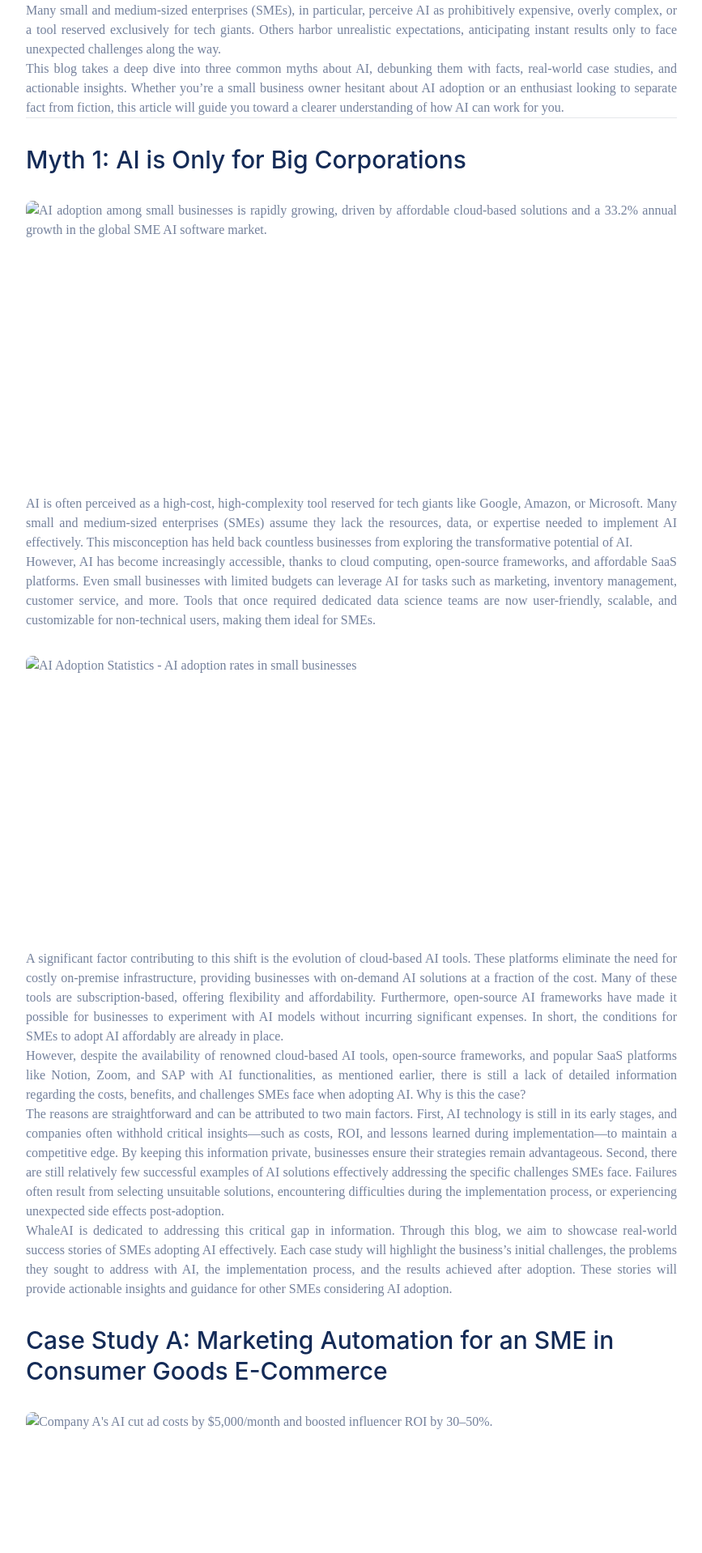
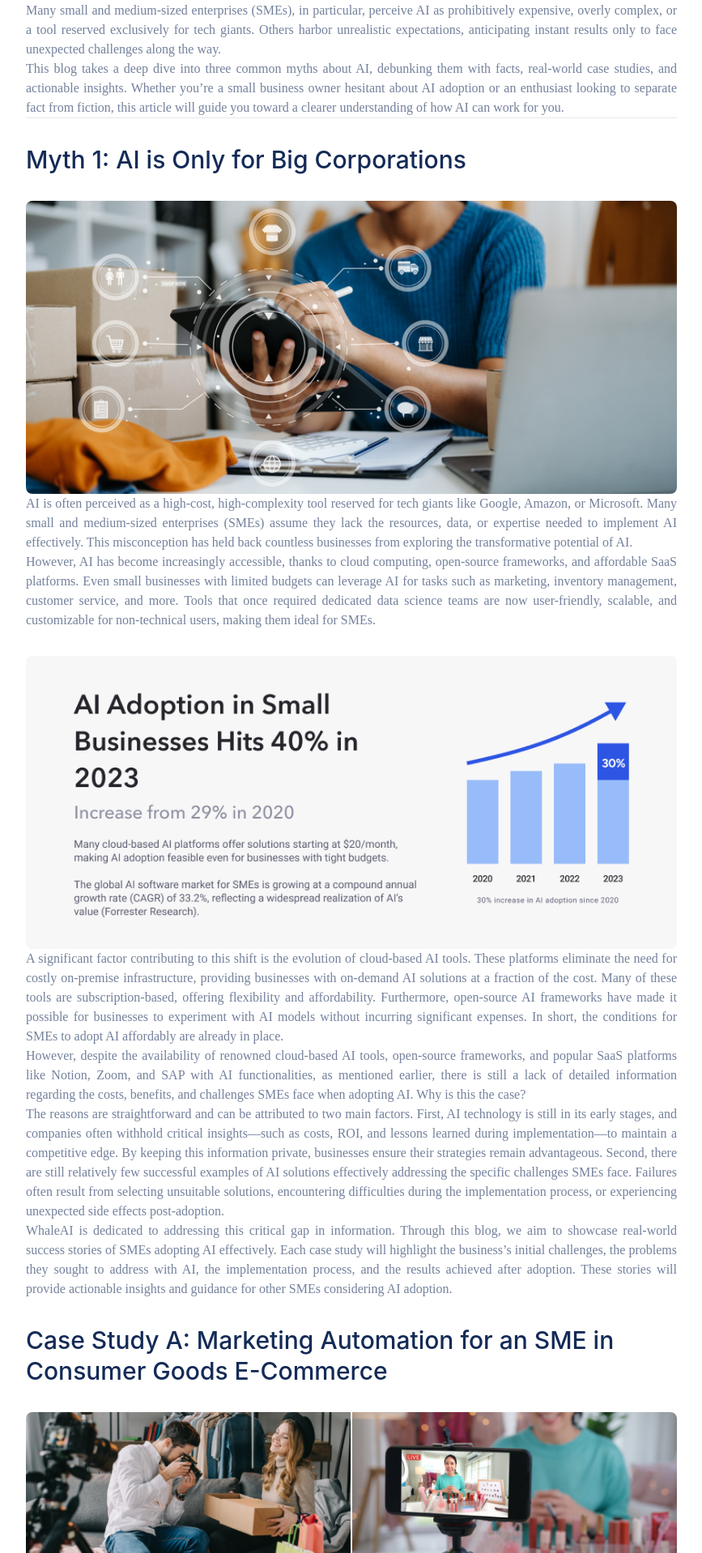
Before and after one commit to BFAI-Blog/blog, a Jekyll site: the page built from _posts/2024-12-12-Common-Myths-About-AI-in-Business-Debunked.markdown, in a window 1280 px wide. Shown: the part 1460-3378 px from the top of the page at 81% size, without its empty margins (40-907 px from the left). Built offline with Jekyll 4.4.1, drawn with Linux system fonts in a browser that asks for light colours; nearby versions of some CDN libraries; some web fonts are replaced.

Commit message:
Update 2024-12-12-Common-Myths-About-AI-in-Business-Debunked.markdown

```diff
--- a/_posts/2024-12-12-Common-Myths-About-AI-in-Business-Debunked.markdown
+++ b/_posts/2024-12-12-Common-Myths-About-AI-in-Business-Debunked.markdown
@@ -17,6 +17,7 @@ permalink:  /Common-Myths-About-AI-in-Business-Debunked/   # 마찬가지로 고
 # Common Myths About AI in Business—Debunked!
 
 ![Artificial Intelligence (AI) is revolutionizing technology and economics, empowering individuals with tools like ChatGPT and Claude to significantly boost productivity.](/assets/post_images/common_myths/Header.png)
+
 Artificial Intelligence (AI) is widely regarded as the next paradigm in technology and economics. Individuals are already leveraging tools like ChatGPT, Claude, Gemini, and Perplexity to dramatically enhance their productivity. A wealth of online articles illustrates how AI can amplify personal efficiency, offering numerous effective methods, many of which have proven highly impactful.
 
 But can organizations adopt AI in the same straightforward manner as individuals integrate tools like ChatGPT or Claude into their workflows? What about critical considerations such as the ROI of AI implementation, error rates post-deployment, internal controls, security risks, and collaboration challenges? And how can companies learn from existing success stories and failures?
@@ -30,12 +31,14 @@ This blog takes a deep dive into three common myths about AI, debunking them wit
 ---
 
 ## Myth 1: AI is Only for Big Corporations
-![AI adoption among small businesses is rapidly growing, driven by affordable cloud-based solutions and a 33.2% annual growth in the global SME AI software market.](assets/post_images/common_myths/SMEsadoptingAI.jpg)
+
+![AI adoption among small businesses is rapidly growing, driven by affordable cloud-based solutions and a 33.2% annual growth in the global SME AI software market.](/assets/post_images/common_myths/SMEsadoptingAI.jpg)
+
 AI is often perceived as a high-cost, high-complexity tool reserved for tech giants like Google, Amazon, or Microsoft. Many small and medium-sized enterprises (SMEs) assume they lack the resources, data, or expertise needed to implement AI effectively. This misconception has held back countless businesses from exploring the transformative potential of AI.
 
 However, AI has become increasingly accessible, thanks to cloud computing, open-source frameworks, and affordable SaaS platforms. Even small businesses with limited budgets can leverage AI for tasks such as marketing, inventory management, customer service, and more. Tools that once required dedicated data science teams are now user-friendly, scalable, and customizable for non-technical users, making them ideal for SMEs.
 
-![AI Adoption Statistics - AI adoption rates in small businesses](assets/post_images/common_myths/AdoptionStatistics.png)
+![AI Adoption Statistics - AI adoption rates in small businesses](/assets/post_images/common_myths/AdoptionStatistics.png)
 
 A significant factor contributing to this shift is the evolution of cloud-based AI tools. These platforms eliminate the need for costly on-premise infrastructure, providing businesses with on-demand AI solutions at a fraction of the cost. Many of these tools are subscription-based, offering flexibility and affordability. Furthermore, open-source AI frameworks have made it possible for businesses to experiment with AI models without incurring significant expenses. In short, the conditions for SMEs to adopt AI affordably are already in place.
 
@@ -46,7 +49,9 @@ The reasons are straightforward and can be attributed to two main factors. First
 WhaleAI is dedicated to addressing this critical gap in information. Through this blog, we aim to showcase real-world success stories of SMEs adopting AI effectively. Each case study will highlight the business’s initial challenges, the problems they sought to address with AI, the implementation process, and the results achieved after adoption. These stories will provide actionable insights and guidance for other SMEs considering AI adoption.
 
 ### Case Study A: Marketing Automation for an SME in Consumer Goods E-Commerce
-![Company A's AI cut ad costs by $5,000/month and boosted influencer ROI by 30–50%.](assets/post_images/common_myths/InfluencerCollage.png)
+
+![Company A's AI cut ad costs by $5,000/month and boosted influencer ROI by 30–50%.](/assets/post_images/common_myths/InfluencerCollage.png)
+
 Located in South Korea, Company A operates an online retail business specializing in sourcing and selling consumer goods such as hairdryers, travel luggage, beverage tumblers, massage pillows, and humidifiers, offering a total of 50 products. The company relies heavily on online advertising and Instagram influencer marketing, collaborating with around 200 influencers and running daily campaigns on platforms like Facebook and Instagram.
 
 #### Challenges Faced
@@ -71,7 +76,9 @@ WhaleAI assisted in planning and monitoring the implementation, as well as revie
 ---
 
 ### Case Study B: Inventory Optimization for a Fashion Retail SME
-![Company B's AI reduced overstock by 30% and raised profit margins by 8%.](assets/post_images/common_myths/InventoryOptimizationFashionRetail.jpg)
+
+![Company B's AI reduced overstock by 30% and raised profit margins by 8%.](/assets/post_images/common_myths/InventoryOptimizationFashionRetail.jpg)
+
 Company B, a Japan-based fashion retailer that designs, manufactures, and distributes men’s ties, socks, and accessories, faced the following challenges:
 
 #### Challenges Faced
@@ -102,7 +109,8 @@ Take the case studies, for example. Their success wasn’t a result of massive A
 
 ## Myth 2: AI Implementation is Too Expensive and Complex
 
-![AI is no longer exclusive to big corporations; SMEs can now leverage accessible tools.](assets/post_images/common_myths/ImplemetningComplexAI.jpg)
+![AI is no longer exclusive to big corporations; SMEs can now leverage accessible tools.](/assets/post_images/common_myths/ImplemetningComplexAI.jpg)
+
 The perception that AI adoption requires massive budgets, complex infrastructure, and a team of data scientists has long prevented small and medium-sized enterprises (SMEs) from exploring its potential. While this view may have been accurate a decade ago, advancements in cloud computing and off-the-shelf AI tools have now made AI accessible and cost-effective, even for businesses with limited resources. With the availability of open-source solutions, custom AI platforms, and tools like ChatGPT leveraging LLM technology, successful AI implementation can now be achieved within just one to two months.
 
 Most AI implementations today do not require significant upfront investments. However, the challenge lies in the lack of clear information on the initial costs, expected outcomes, and ROI—key details that businesses need for informed decision-making. WhaleAI addresses this gap by listening to each SME’s unique challenges and immediately providing tailored insights on costs and expected benefits. WhaleAI also supports businesses by assisting with implementation planning, monitoring the adoption process, and reviewing post-implementation outcomes. This comprehensive approach allows businesses to start small, address specific problems, and gradually scale their AI adoption as their confidence and understanding grow.
@@ -111,7 +119,8 @@ Most AI implementations today do not require significant upfront investments. Ho
 
 ### Case Study: Successful AI Adoption by a Regional Media Company
 
-![A media company reduced subscriber churn from 11% to 5%](assets/post_images/common_myths/SuccessfulAdoption.jpg)
+![A media company reduced subscriber churn from 11% to 5%](/assets/post_images/common_myths/SuccessfulAdoption.jpg)
+
 A regional online media company based in Singapore faced challenges in managing churn rates among its paid subscribers. Due to limited resources, the company hesitated to adopt AI. However, after evaluating a custom AI content recommendation engine introduced by WhaleAI, they decided to proceed. This AI tool analyzed user browsing and engagement histories to deliver personalized content recommendations.
 
 #### Implementation
@@ -142,7 +151,7 @@ One major barrier to AI adoption is the fear of complexity. Many businesses beli
 - Providing ready-to-use AI tools that require minimal customization or technical knowledge.
 - Offering continuous support to ensure smooth operation and optimization as the business grows.
 
-![WhaleAI ensures impactful and seamless AI adoption.](assets/post_images/common_myths/PromotionBanner.png)
+![WhaleAI ensures impactful and seamless AI adoption.](/assets/post_images/common_myths/PromotionBanner.png)
 
 ---
 
@@ -166,7 +175,7 @@ For AI systems to deliver meaningful results, it is crucial to first determine w
 
 ### Case Study: Overcoming Challenges in Implementing an AI Recommendation System for an E-Commerce Company
 
-![An e-commerce company improved sales and retention by 43% and 17% respectively after partnering with WhaleAI to resolve data issues and optimize its AI recommendation engine.](assets/post_images/common_myths/WhaleAIWebsite.png)
+![An e-commerce company improved sales and retention by 43% and 17% respectively after partnering with WhaleAI to resolve data issues and optimize its AI recommendation engine.](/assets/post_images/common_myths/WhaleAIWebsite.png)
 
 An online e-commerce company sought to increase customer engagement and boost sales by implementing an AI-driven product recommendation engine. The leadership team anticipated immediate results, believing the AI would significantly enhance revenue right away. However, unexpected issues arose during the initial deployment phase. The product catalog consisted of incomplete and inconsistent data, leading the AI to generate irrelevant recommendations. Customers expressed dissatisfaction with their shopping experience, and conversion rates stagnated despite the new system. Additionally, internal resistance emerged as team members struggled to interpret and act on the AI outputs.
 
@@ -197,7 +206,8 @@ Many SMEs perceive AI as a novel and intimidating technology, viewing its adopti
 AI is no longer a technology of the future; it is an essential tool for businesses aiming to maintain competitiveness in an increasingly data-driven world. Overcoming misconceptions about its costs, complexity, and outcomes is the key to success. As demonstrated in the earlier case studies, SMEs can adopt AI strategically, starting small, addressing challenges, and expanding incrementally.
 
 ### Conclusion
-![AI success brings efficiency, better experiences, and growth through realistic goals and expert support.](assets/post_images/common_myths/RobotHandAndHumanHand.png)
+![AI success brings efficiency, better experiences, and growth through realistic goals and expert support.](/assets/post_images/common_myths/RobotHandAndHumanHand.png)
+
 The journey to AI success is not without obstacles. However, the rewards—enhanced efficiency, improved customer experiences, and long-term growth—make the effort worthwhile. By setting realistic expectations, implementing carefully, and leveraging expert support, businesses can harness the true power of AI to transform operations and achieve sustainable innovation.
 
 **Are you ready to fully leverage AI’s potential for your business? Now is the time to take the first step.**
```
